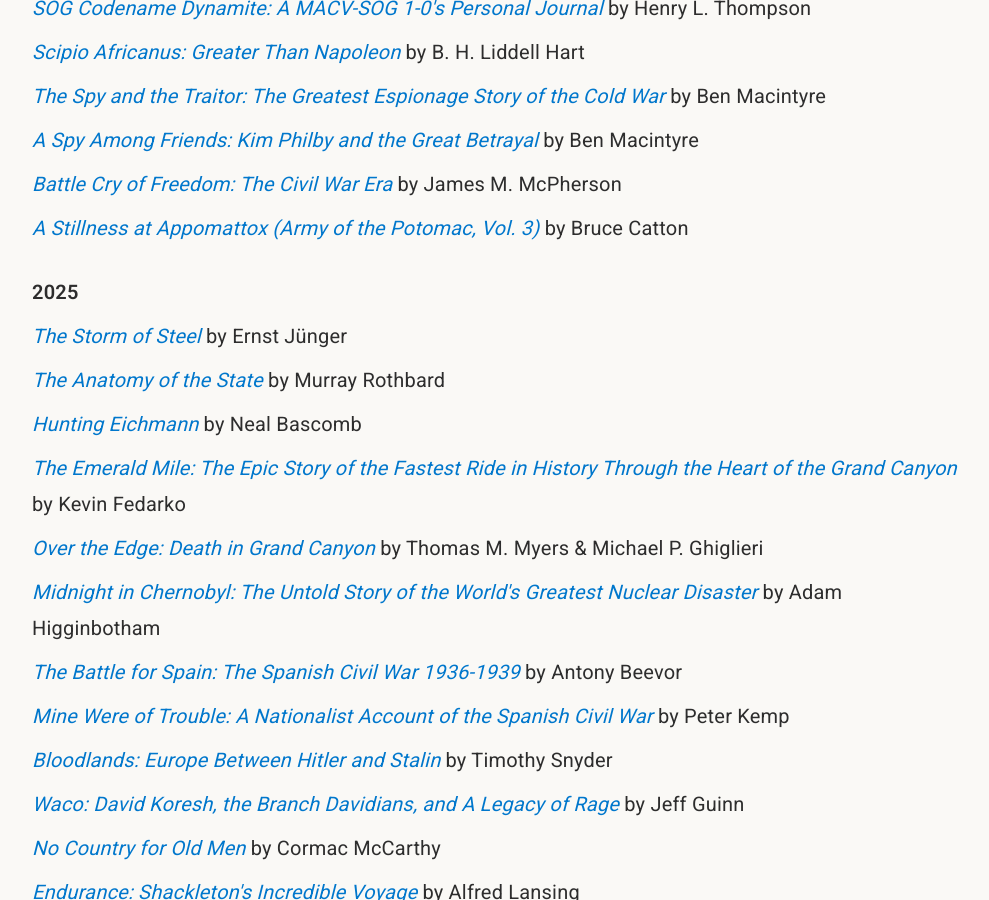
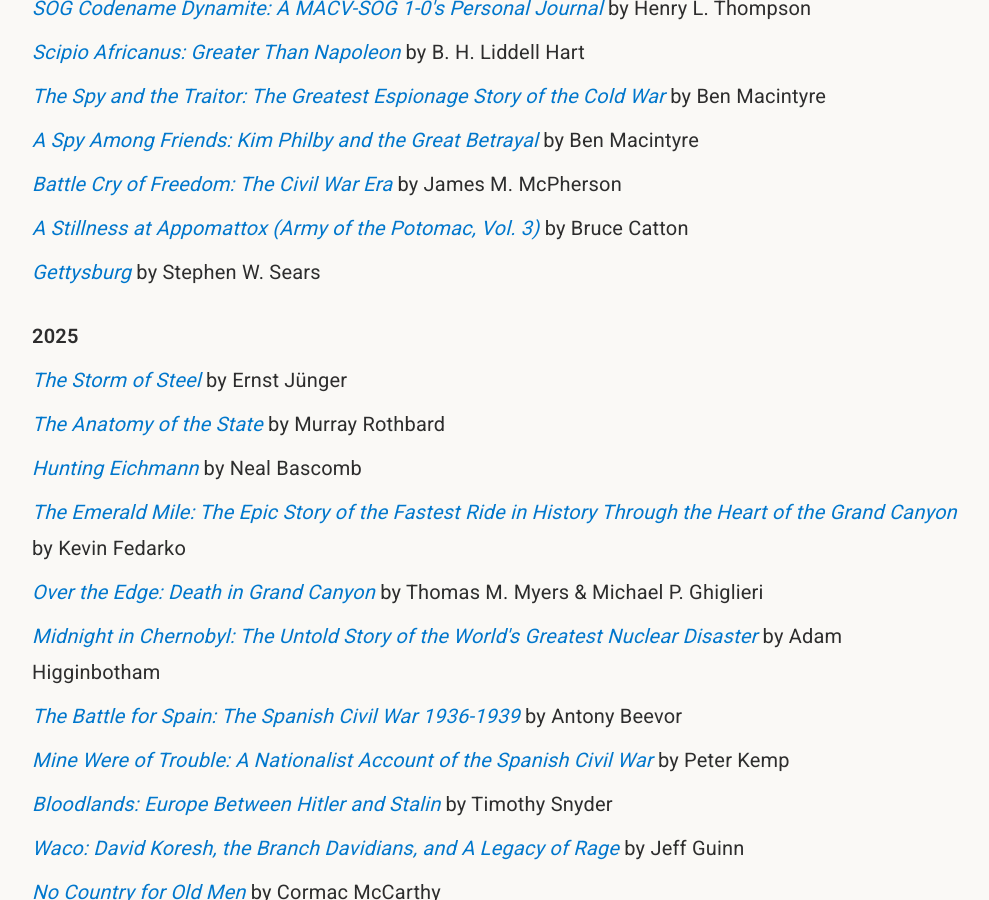
Before and after one commit to speric/speric.github.com, a Jekyll site: the page built from books/index.html, in a window 1280 px wide and 900 px high, scrolled down 544 px. Shown: the whole window, without its empty margins (138-1127 px from the left). Built offline with Jekyll 4.4.1, drawn with Linux system fonts in a browser that asks for light colours; some web fonts are replaced; comment, search, counter and statistics services are not loaded.

Commit message:
Update index.html

```diff
--- a/books/index.html
+++ b/books/index.html
@@ -17,6 +17,7 @@ header_img: "quotes.jpg"
   <p><i><a href="https://www.amazon.com/Spy-Among-Friends-Philby-Betrayal/dp/0804136637">A Spy Among Friends: Kim Philby and the Great Betrayal</a></i> by Ben Macintyre</p>
   <p><i><a href="https://www.amazon.com/Battle-Cry-Freedom-Civil-War/dp/019516895X">Battle Cry of Freedom: The Civil War Era</a></i> by James M. McPherson</p>
   <p><i><a href="https://www.amazon.com/Stillness-Appomattox-Army-Potomac-Vol/dp/0385044518">A Stillness at Appomattox (Army of the Potomac, Vol. 3)</a></i> by Bruce Catton</p>
+  <p><i><a href="https://www.amazon.com/Audible-Gettysburg/dp/B0CJCLJPFD">Gettysburg</a></i> by Stephen W. Sears</p>
   <br/>
 
   <p><strong>2025</strong></p>
```
